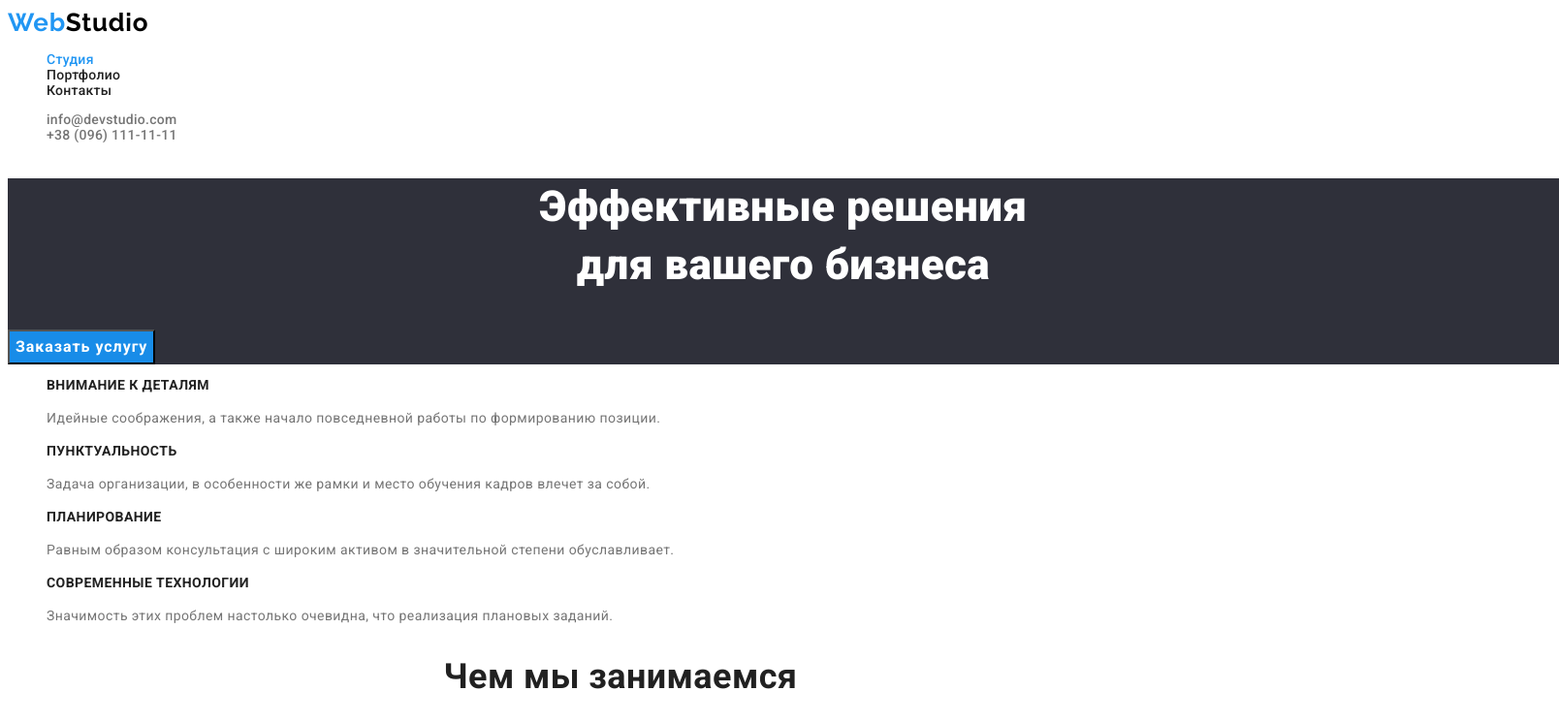
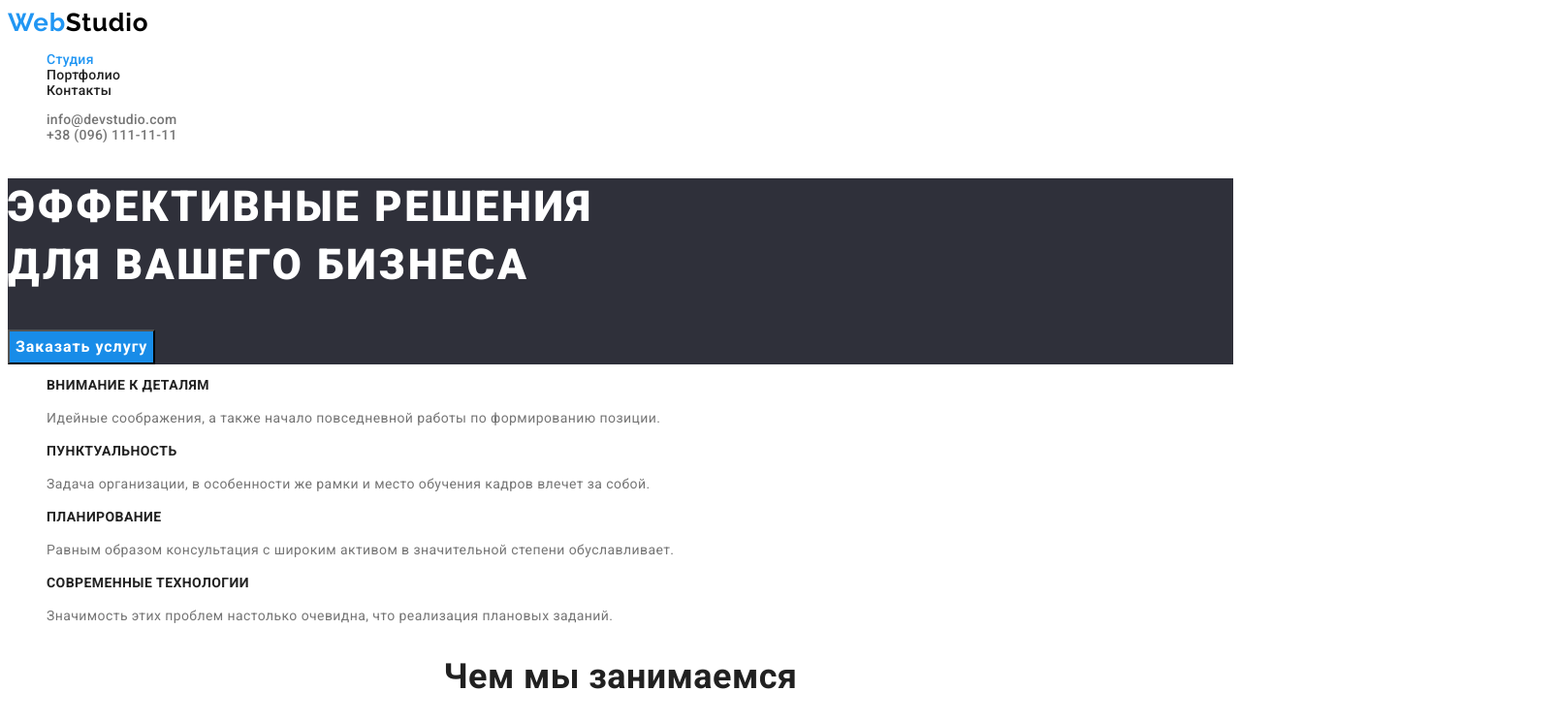
Before and after one commit to MarynaDanyliuk/goit-markup-hw-02, a plain HTML site: page index.html in a window 1280 px wide. Shown: the top 746 px of the page at 97% size, 1608 px wide, since content can reach past the window. Drawn offline with Linux system fonts and the light colour scheme.

Commit message:
delete width and height of containers

```diff
--- a/css/styles.css
+++ b/css/styles.css
@@ -118,7 +118,6 @@ height: 31px;
 /* Hero */
 
 .hero {
-  width: 1600px;
   background-color: var(--accent-bg-color);
 }
 .hero-title {
@@ -126,8 +125,7 @@ height: 31px;
   font-weight: 900;
   font-size: 44px;
   line-height: 1.36;
-  text-align: center;
-  letter-spacing: 0.06em
+  letter-spacing: 0.06em;
   text-transform: uppercase;
 }
 
@@ -250,5 +248,4 @@ height: 31px;
 
 .container {
   background-color: var(--primary-bg-color);
-  width: 1170px;
 }
```
